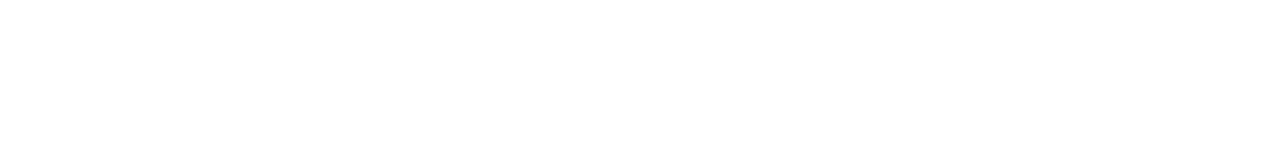
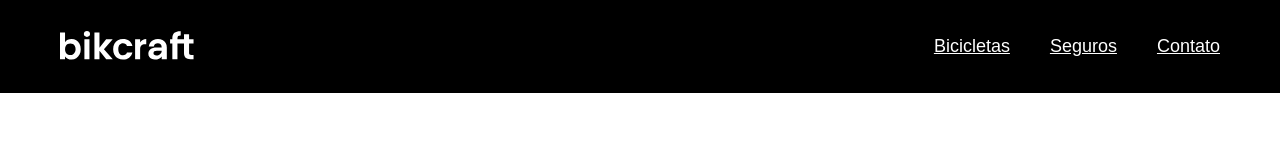
Before and after one commit to phztec/bikcraft-student, a plain HTML site: page index.html in a window 1280 px wide. Drawn offline with Linux system fonts and the light colour scheme.

Commit message:
header-e-menu-1

```diff
--- a/css/style.css
+++ b/css/style.css
@@ -0,0 +1,41 @@
+* {
+  box-sizing: border-box;
+}
+
+body {
+  font-family: Arial, Arial, Helvetica, sans-serif;
+  margin: 0;
+  padding: 0;
+}
+
+ul {
+  margin: 0;
+  padding: 0;
+  list-style: none;
+}
+
+.header-bg {
+  background-color: #000000;
+}
+
+.header {
+  display: flex;
+  justify-content: space-between;
+  align-items: center;
+  padding: 20px;
+  max-width: 1200px;
+  margin-left: auto;
+  margin-right: auto;
+}
+
+.header-menu {
+  display: flex;
+  gap: 40px;
+}
+
+.header-menu a {
+  display: inline-block;
+  font-size: 18px;
+  color: #ffffff;
+  padding: 16px 0px;
+}
--- a/index.html
+++ b/index.html
@@ -1,5 +1,5 @@
 <!DOCTYPE html>
-<html lang="en">
+<html lang="pt-BR">
 
 <head>
   <meta charset="UTF-8">
@@ -10,7 +10,21 @@
 </head>
 
 <body>
+  <header class="header-bg">
+    <div class="header">
+      <a href="#">
+        <img src="./img/bikcraft.svg" alt="Bikcraft Logo">
+      </a>
+      <nav aria-label="primaria">
+        <ul class="header-menu">
+          <li><a href="./bicicletas.html">Bicicletas</a></li>
+          <li><a href="./seguros.html">Seguros</a></li>
+          <li><a href="./contato.html">Contato</a></li>
+        </ul>
+      </nav>
+    </div>
 
+  </header>
 </body>
 
 </html>
```
